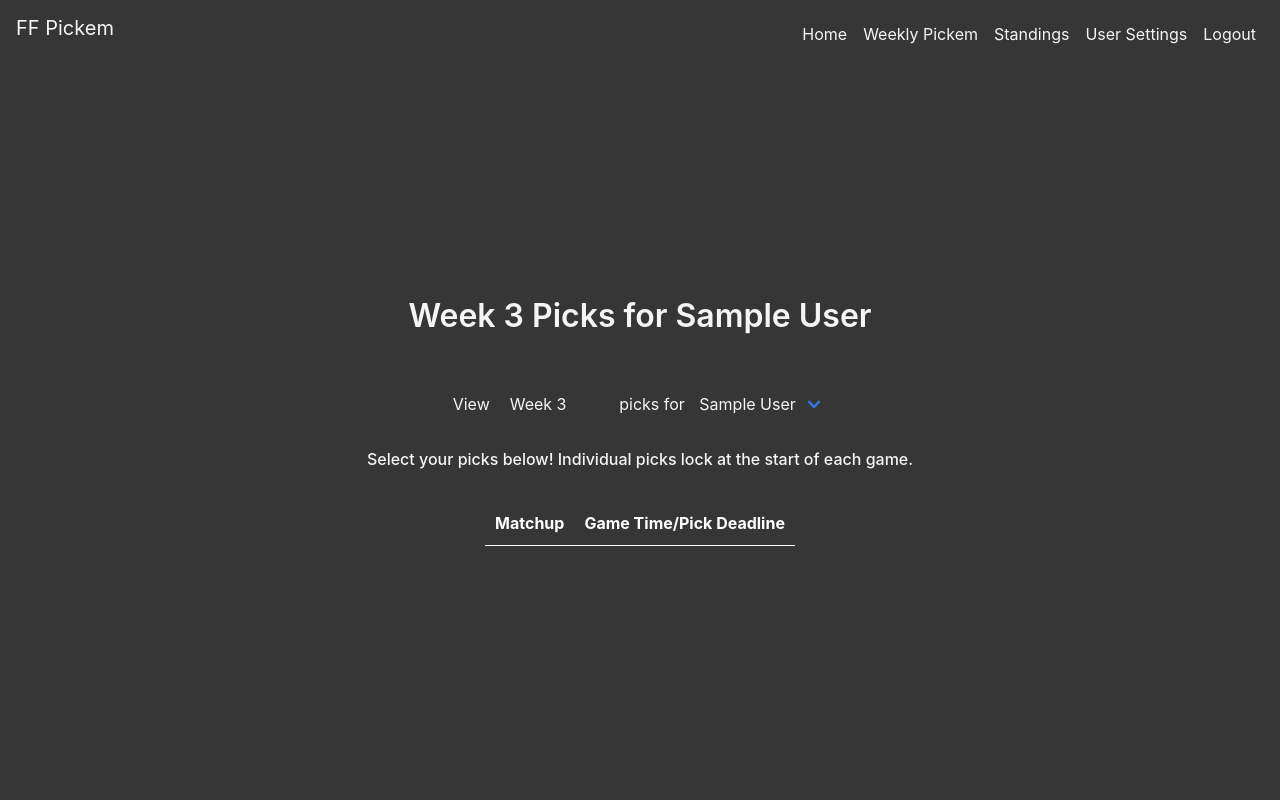
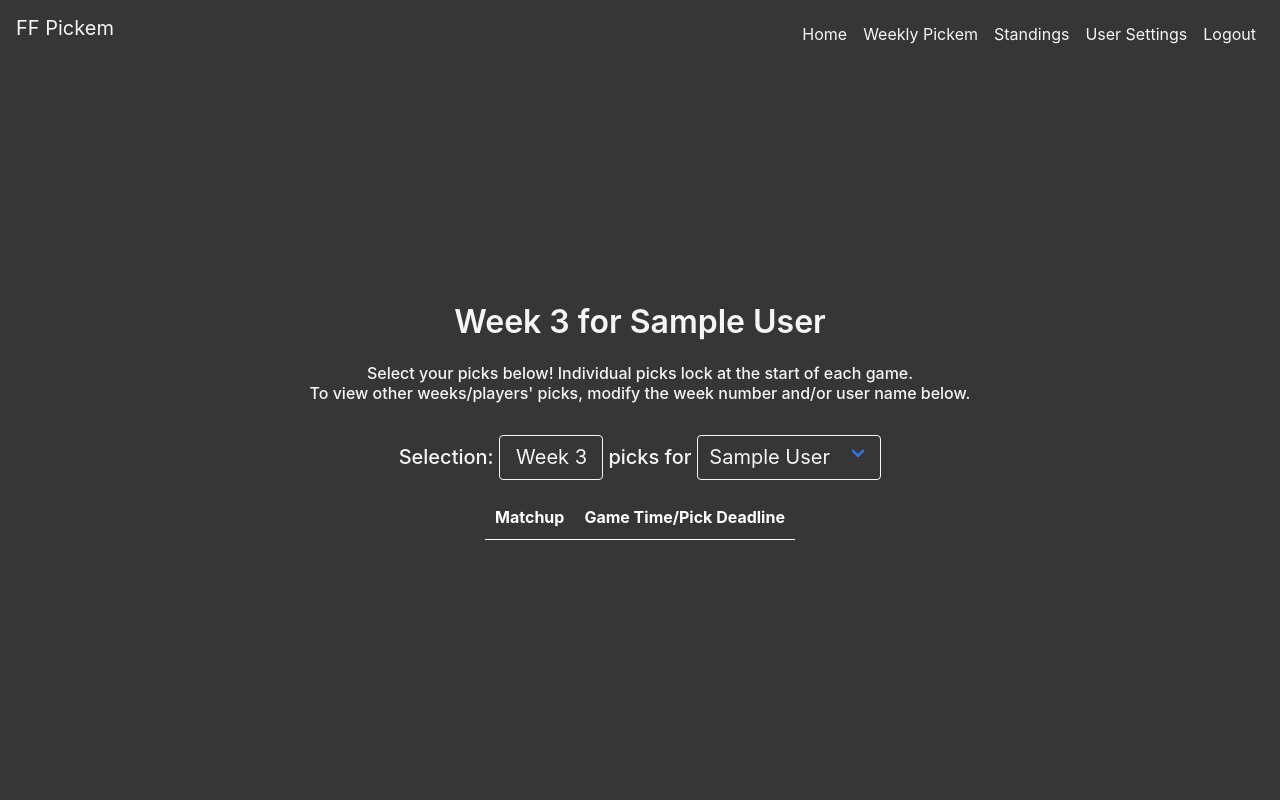
Before and after one commit to jeffreyho101/fantasy-pickem, a Flask app: page /week_picks in a window 1280 px wide. Run offline with Flask 2, Linux system fonts and the light colour scheme; the visitor is signed in with stand-in values (Sample User, id 1); data comes from the database, SQL or seed files in the repository; data that the repository does not hold is empty; some libraries are stand-ins or nearby versions.

Commit message:
week picks all picks viewable + pick color
minor editsto picks view

minor editsto picks view

minor editsto picks view

```diff
--- a/pickem/templates/week_picks.html
+++ b/pickem/templates/week_picks.html
@@ -13,19 +13,27 @@
 {% endwith %}
 
 <h1 class="title">
-    Week {{week}} Picks for {{name}}
+    Week {{week}} for {{name}}
 </h1>
+
+<h6>
+    Select your picks below! Individual picks lock at the start of each game. <br>
+    To view other weeks/players' picks, modify the week number and/or user name below.
+</h6>
 <br>
+<div>
     <table style="margin-left: auto; margin-right: auto;">
         <tr>
-        <td style="vertical-align: middle; padding: 10px;">
-            View
-        </td>
             <td style="vertical-align: middle;">
                 <div class="select">
                     <form method="POST" action="/week_picks">
+                        <h5>
                             <div style="display: inline-block;">
-                        <select name="week_display" style="background: #363636; color: #f5f5f5; border-color: #363636"
+                                Selection:
+                            </div>
+                            <div style="display: inline-block;">
+                                <select class="is-hovered" name="week_display"
+                                    style="background: #363636; color: #f5f5f5; border-color: #f5f5f5; padding: 0.2em {{'0.3em' if week < 10 else '0.8em'}} 0.2em 0.8em;"
                                     onchange="this.form.submit()">
                                     {% for w in week_list %}
                                     <option value='{{w}}' {% if week == w %} selected="selected" {% endif %}>
@@ -37,7 +45,8 @@
                                 picks for
                             </div>
                             <div style="display: inline-block;">
-                        <select name="user_display" style="background: #363636; color: #f5f5f5; border-color: #363636"
+                                <select class="is-hovered" is-loading name="user_display"
+                                    style="background: #363636; color: #f5f5f5; border-color: #f5f5f5"
                                     onchange="this.form.submit()">
                                     {% for u in user_list %}
                                     <option value='{{u}}' {% if name == u %} selected="selected" {% endif %}>
@@ -45,15 +54,13 @@
                                     {% endfor %}
                                 </select>
                             </div>
+                        </h5>
                     </form>
                 </div>
             </td>
         </tr>
     </table>
-<br>
-<h6>
-    Select your picks below! Individual picks lock at the start of each game.
-</h6>
+</div>
 <br>
 <table style="margin-left: auto; margin-right: auto;">
     <tr style="border-bottom: 1px solid white;">
@@ -71,10 +78,10 @@
     <!-- game_datetime is in PST -->
     {% set game_datetime = timezone('US/Pacific').localize(datetime.strptime(game.game_date + ' ' + game.game_time, '%Y-%m-%d %H:%M')) %}
     {% set game_started = ((game.game_date and game.game_time) and (current_datetime >= game_datetime)) %}
-    {% if game.pick is none or (other_user and not game_started)%}
+    {% if game.pick is none or (other_user and not game_started) %}
+    {% set bg_color = "#363636" %}
+    {% elif game.winner is not none and game.pick is none %}
     {% set bg_color = "#ff00ff" %}
-    {% elif game.winner is not none and game.pick is none %}
-    {% set bg_color = "#787878" %}
     {% elif game.winner is none and game.pick is not none %}
     {% set bg_color = "#787878" %}
     {% elif game.winner is not none and game.pick is not none and game.winner == game.pick %}
@@ -85,7 +92,6 @@
     {% set bg_color = "#363636" %}
     {% endif %}
     <tr>
-        <td>{{bg_color}}</td>
         <td style="vertical-align : middle; text-align: center;">
             <div style="margin: auto;">
                 <form method="POST" action="/week_picks">
```
Lines whose indentation alone changed are shown as unchanged.
